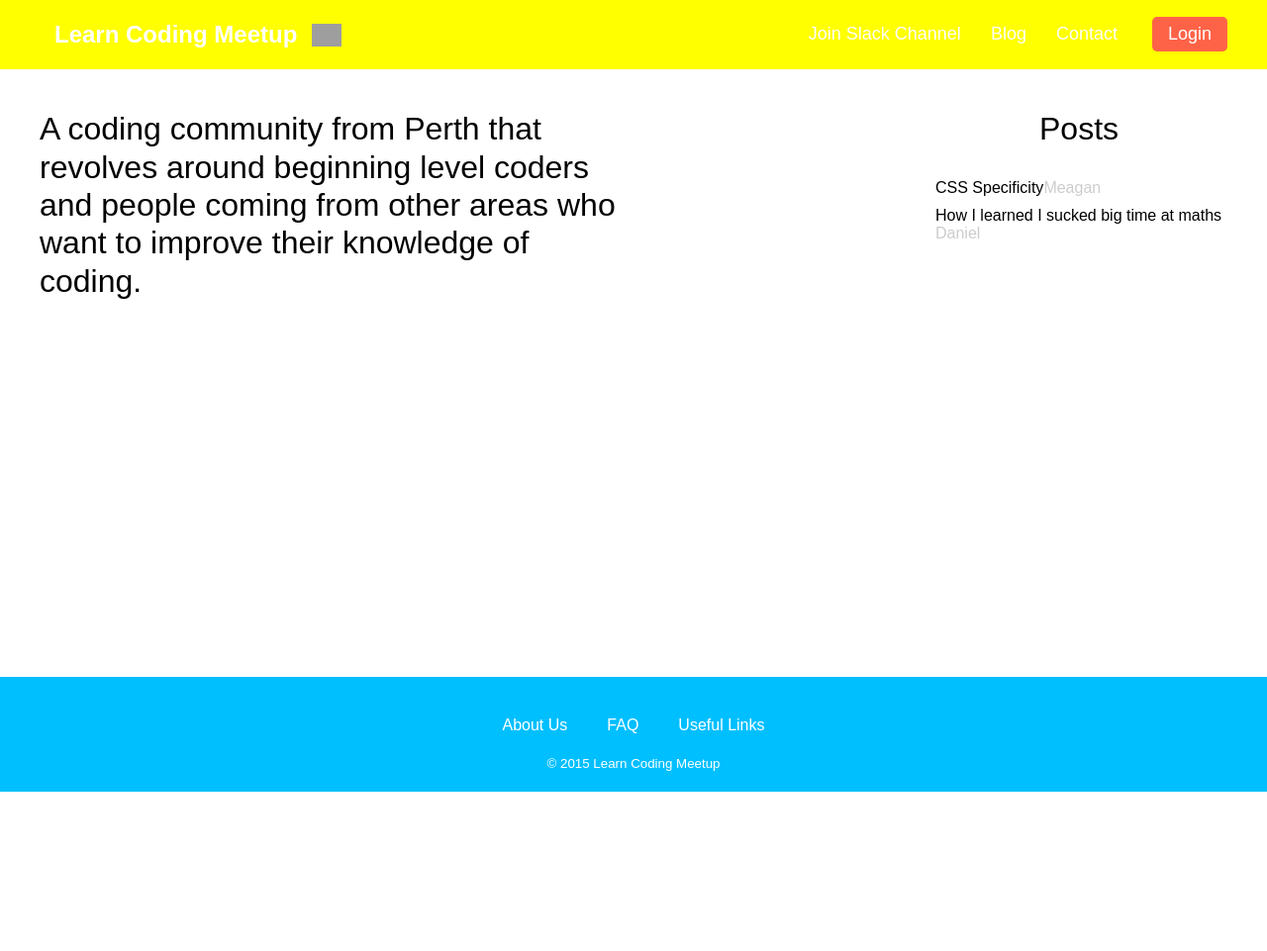
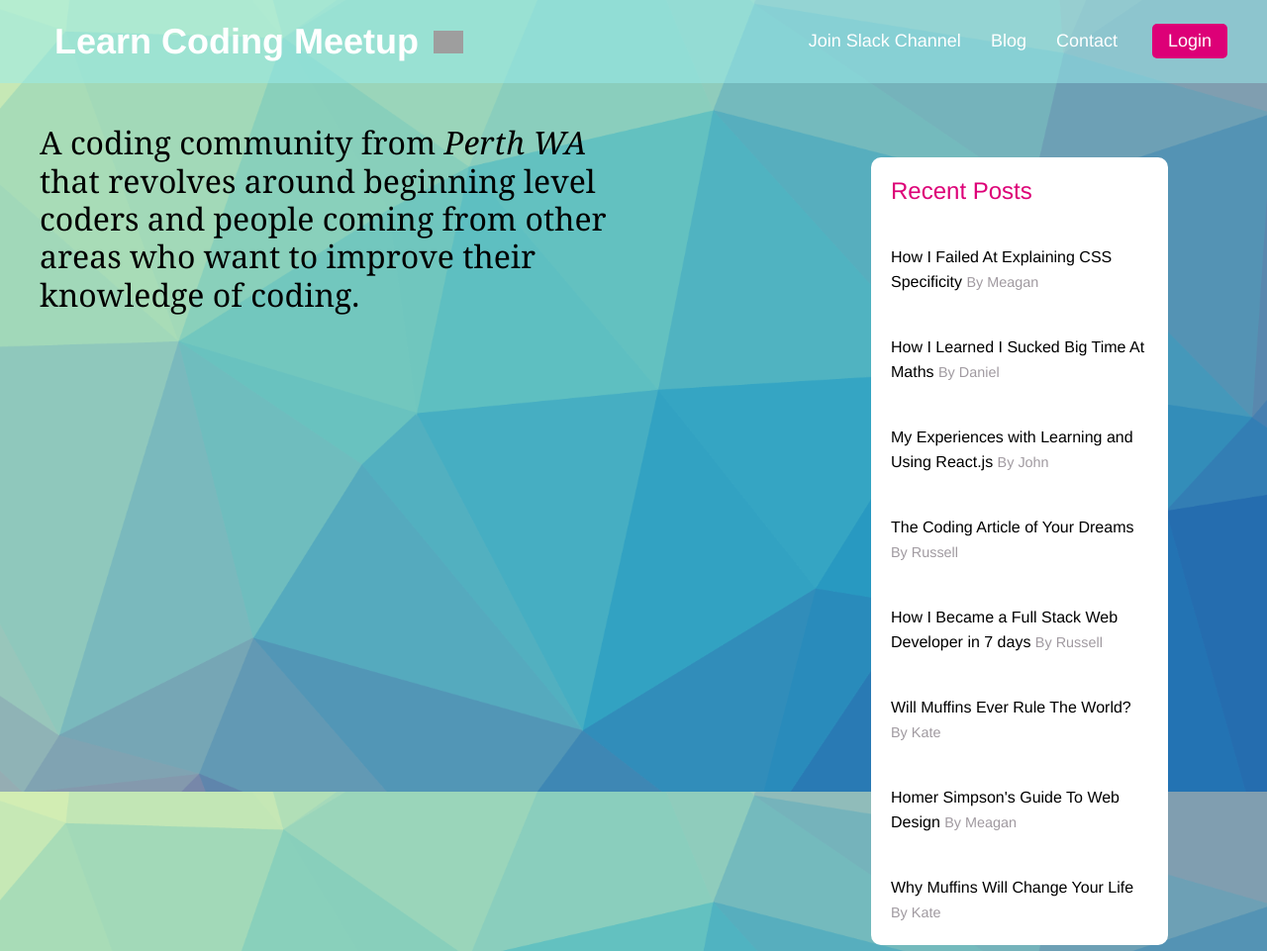
Before and after one commit to learntocodemeetup/learncoding-website, a plain HTML site: page index.html in a window 1280 px wide. Shown: the top 961 px of the page at 99% size. Before the commit the page ends 800 px from the top, so only its background shows below. Drawn offline with Linux system fonts and the light colour scheme; grey boxes are pictures that could not be loaded.

Commit message:
added more colours, meaganified

```diff
--- a/css/style.css
+++ b/css/style.css
@@ -1,6 +1,14 @@
 body {
-  font-family: sans-serif;
+  font-family: Helvetica;
   margin: 0;
+  background-image: url('../images/pattern.png');
+  background-size: cover;
+  background-position: center;
+  background-attachment: fixed;
+}
+
+.description {
+  font-family: Georgia;
 }
 
 ul {
@@ -24,18 +32,23 @@ a {
 }
 
 .nav-wrap {
-  background-color: yellow;
+  background-color: rgba(153,238,238,0.5);
+}
+
+a:hover {
+  background-color: rgba(171,172,171, 0.7);
+  border-radius: 5px;
 }
 
 .main-nav {
-  padding: .8rem;
+  padding: 0.8rem;
   display: flex;
   align-items: center;
   margin-bottom: 15px;
 }
 
 .main-nav a {
-  color: white;
+  color: #fff;
   font-size: 18px;
   padding: 8px 15px;
 }
@@ -51,7 +64,7 @@ a {
 .main-nav .logo {
 
   font-weight: bold;
-  font-size: 24px;
+  font-size: 36px;
   margin-right: auto;
   padding-right: 45px;
   background-image: url('https://s3-us-west-2.amazonaws.com/s.cdpn.io/45191/muffin.png');
@@ -61,7 +74,7 @@ a {
 }
 
 .main-nav .login {
-  background-color: tomato;
+  background-color: #d07;
   border-radius: 5px;
   padding: 7px 16px;
   margin-left: 20px;
@@ -73,6 +86,15 @@ a {
 
 .right {
   width: 300px;
+  line-height: 25px;
+}
+
+aside {
+  width: 600px;
+  margin: 60px;
+  background-color: #fff;
+  border-radius: 10px;
+
 }
 
 p {
@@ -91,7 +113,14 @@ p {
 }
 
 .posts {
-  text-align: center;
+  text-align: left;
+  font-size: 1.5em;
+  color: #d07;
+  margin-left: 20px;
+}
+
+.post-author {
+  font-size: 0.9em;
 }
 
 .blog-entries {
@@ -99,12 +128,12 @@ p {
 }
 
 .blog-entries li {
-  border-bottom: rgba(0,0,0,1);
-  padding: 5px;
+  padding: 20px;
 }
 
 .blog-entries .post-author {
-  color: #ccc;
+  color: rgba(17,0,17,0.4);
+
 }
 
 .secondary-nav-wrapper {
@@ -116,18 +145,26 @@ p {
   display: flex;
   justify-content: center;
   margin: 20px 0;
+  padding: 0.8em;
 }
 
 .secondary-nav a {
   padding: 0 20px;
+  border-radius: 5px;
+
 }
 
+.main-footer .copyright {
+  text-align: right;
+  margin-right: 20px;
+
+}
 .main-footer {
-  background-color: deepskyblue;
-  padding: 20px 0;
+  background-color: rgba(153,238,238,0.5);
+  padding: 10px 0;
   text-align: center;
-  color: white;
-  position: fixed;
+  color: #fff;
+  position: relative;
   bottom: 0;
   width: 100%;
 }
--- a/index.html
+++ b/index.html
@@ -2,7 +2,7 @@
 <html >
   <head>
     <meta charset="UTF-8">
-    <title>Code Pen Can Go To Hell</title>
+    <title>Learn Coding Meetup Thingy</title>
 
 
 
@@ -20,12 +20,12 @@
 <div class="nav-wrap">
   <nav class="main-nav wrapper">
 
-    <a href="" class="logo">Learn Coding Meetup</a>
-    <a href="#">Join Slack Channel</a>
-    <a href="#">Blog</a>
-    <a href="">Contact</a>
+    <a href="#" class="logo">Learn Coding Meetup</a>
+    <a href="#" class="Slack">Join Slack Channel</a>
+    <a href="#" class="Blog">Blog</a>
+    <a href="#" class="Contact">Contact</a>
 
-    <a href="" class="login">Login</a>
+    <a href="#" class="login">Login</a>
   </nav>
   </div>
 
@@ -33,15 +33,29 @@
 
   <main class="main-content">
     <article class="left">
-      <h2 class="description">A coding community from Perth that revolves around beginning level coders and people coming from other areas who want to improve their knowledge of coding.</h2>
+      <h2 class="description">A coding community from <em>Perth WA</em> that revolves around beginning level coders and people coming from other areas who want to improve their knowledge of coding.</h2>
     </article>
 
     <aside class="right">
-      <h2 class="posts">Posts</h2>
+      <h2 class="posts">Recent Posts</h2>
       <ul class="blog-entries">
-        <li>CSS Specificity<span class="post-author">Meagan</span></li>
-        <li>How I learned I sucked big time at maths <span class="post-author">Daniel<pan></li>
-        <li></li>
+        <li>How I Failed At Explaining CSS Specificity  <span class="post-author">By Meagan</span></li>
+
+        <li>How I Learned I Sucked Big Time At Maths  <span class="post-author">By Daniel<span></li>
+
+        <li>My Experiences with Learning and Using React.js  <span class="post-author">By John<span></li>
+
+        <li>The Coding Article of Your Dreams  <span class="post-author">By Russell<span></li>
+
+        <li>How I Became a Full Stack Web Developer in 7 days  <span class="post-author">By Russell<span></li>
+
+        <li>Will Muffins Ever Rule The World?  <span class="post-author">By Kate<span></li>
+
+        <li>Homer Simpson's Guide To Web Design  <span class="post-author">By Meagan<span></li>
+
+        <li>Why Muffins Will Change Your Life  <span class="post-author">By Kate<span></li>
+
+
       </ul>
      </aside>
  </main>
@@ -51,12 +65,12 @@
 <footer class="main-footer">
   <div class="secondary-nav-wrapper">
     <div class="secondary-nav">
-      <a href="">About Us</a>
-      <a href="">FAQ</a>
-      <a href="">Useful Links</a>
+      <a href=" ">About Us</a>
+      <a href=" ">FAQ</a>
+      <a href=" ">Useful Links</a>
     </div>
   </div>
-  <small>&copy; 2015 Learn Coding Meetup</small>
+  <div class="copyright">&copy; 2015 Learn Coding Meetup</div>
 </footer>
 
 
```
Also changed, not shown: README.txt, images/pattern.png (added), images/pattern.svg (added), license.txt (deleted).
